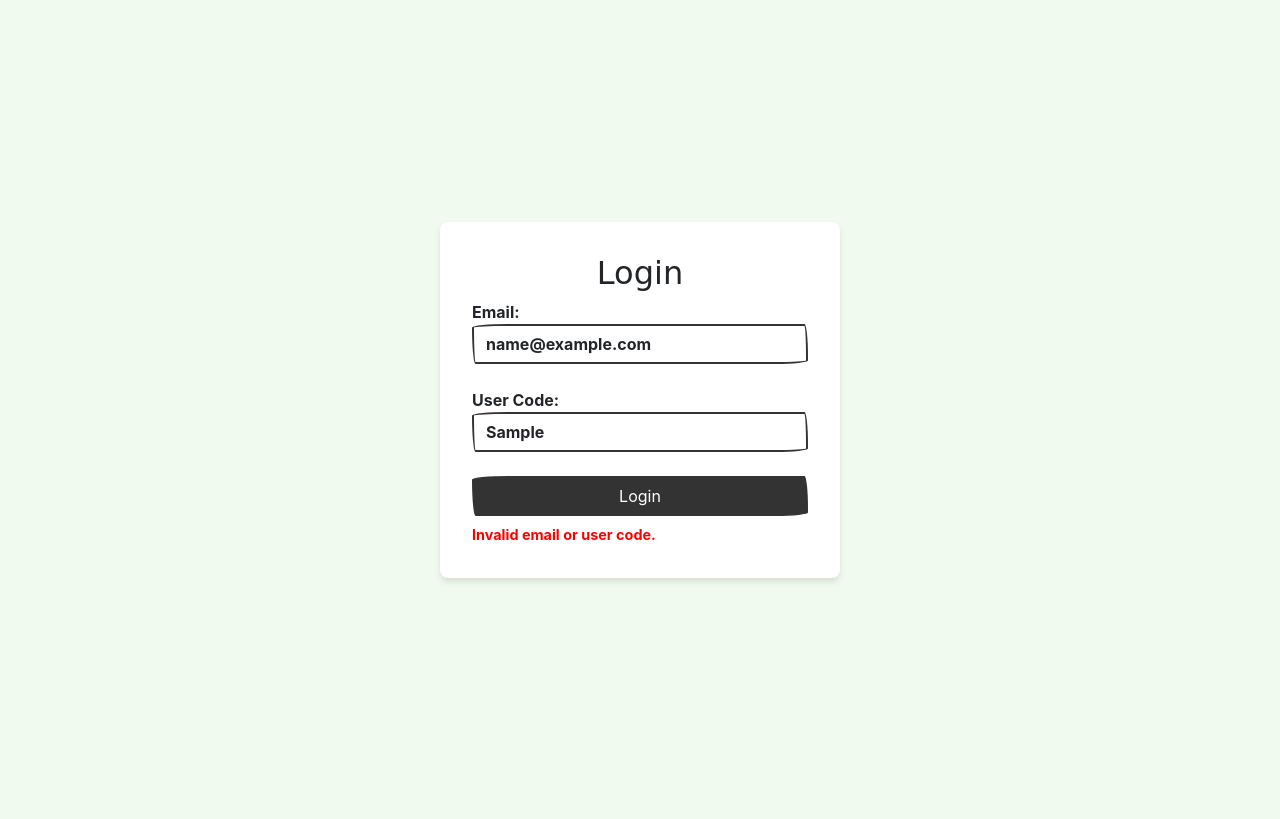
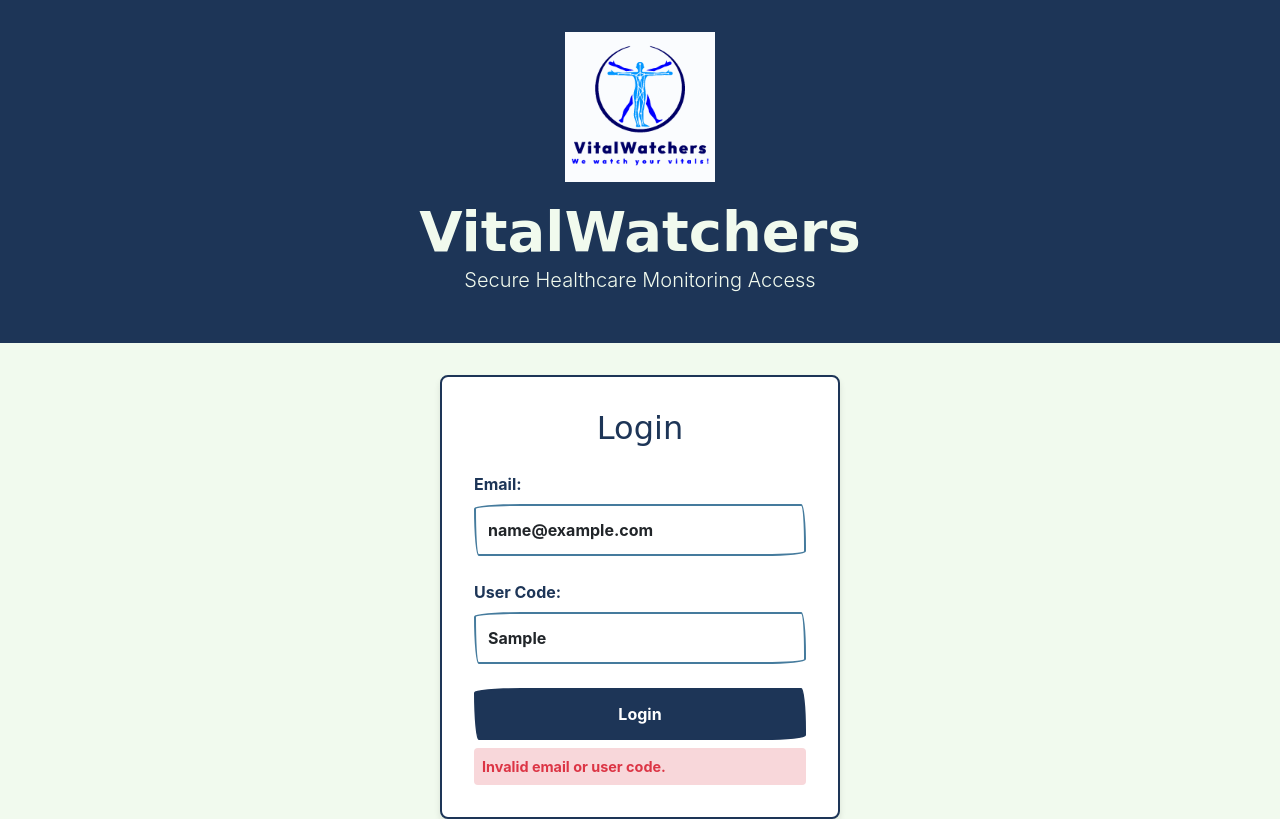
Before and after one commit to bhavneetbhargava1/VItalWatchersTeam7, a website: page public/login.html in a window 1280 px wide. Both pictures are taken after typing "name@example.com", "Sample" into the empty fields and a click on the button "Login". Drawn offline with nearby package versions, Linux system fonts and the light colour scheme; a web font is replaced by a local one.

Commit message:
Designed login

```diff
--- a/public/login.html
+++ b/public/login.html
@@ -6,13 +6,40 @@
     <title>Login - VitalWatchers</title>
     <link rel="stylesheet" href="https://cdnjs.cloudflare.com/ajax/libs/bootswatch/5.3.2/sketchy/bootstrap.min.css">
     <style>
+        :root {
+            --royal-blue: #1d3557;
+            --light-blue: #a8dadc;
+            --cream: #f1faee;
+            --medium-blue: #457b9d;
+            --highlight-blue: #e6f3f5;
+        }
+
         body {
-            background-color: #f1faee;
+            background-color: var(--cream);
+            min-height: 100vh;
             display: flex;
-            justify-content: center;
+            flex-direction: column;
             align-items: center;
-            min-height: 100vh;
+        }
+
+        .header-section {
+            background-color: var(--royal-blue);
+            padding: 2rem 0;
+            text-align: center;
+            color: var(--cream);
+            width: 100%;
+            margin-bottom: 2rem;
+        }
+
+        .header-section img {
+            height: 150px;
+            margin-bottom: 1rem;
+        }
+
+        .header-section h1 {
+            font-size: 3.5rem;
             margin: 0;
+            font-weight: bold;
         }
 
         .login-container {
@@ -21,27 +48,63 @@
             border-radius: 8px;
             box-shadow: 0 4px 6px rgba(0, 0, 0, 0.1);
             max-width: 400px;
-            width: 100%;
+            width: 90%;
+            border: 2px solid var(--royal-blue);
         }
 
         .form-group {
             margin-bottom: 1.5rem;
         }
 
+        .form-control {
+            border-color: var(--medium-blue);
+            padding: 0.75rem;
+        }
+
+        .form-control:focus {
+            border-color: var(--royal-blue);
+            box-shadow: 0 0 0 0.2rem rgba(29, 53, 87, 0.25);
+        }
+
         .btn-primary {
             width: 100%;
+            background-color: var(--royal-blue);
+            border-color: var(--royal-blue);
+            padding: 0.75rem;
+            font-weight: bold;
+        }
+
+        .btn-primary:hover {
+            background-color: var(--medium-blue);
+            border-color: var(--medium-blue);
         }
 
         .error-message {
-            color: red;
+            color: #dc3545;
             font-size: 0.9rem;
             margin-top: 0.5rem;
+            padding: 0.5rem;
+            background-color: #f8d7da;
+            border-radius: 4px;
+            display: none;
+        }
+
+        label {
+            color: var(--royal-blue);
+            font-weight: bold;
+            margin-bottom: 0.5rem;
         }
     </style>
 </head>
 <body>
+<div class="header-section">
+    <img src="../images/logo.png" alt="VitalWatchers Logo">
+    <h1>VitalWatchers</h1>
+    <p class="lead">Secure Healthcare Monitoring Access</p>
+</div>
+
 <div class="login-container">
-    <h2 class="text-center">Login</h2>
+    <h2 class="text-center mb-4" style="color: var(--royal-blue);">Login</h2>
     <form id="loginForm">
         <div class="form-group">
             <label for="email">Email:</label>
@@ -92,7 +155,7 @@
             } else {
                 const activate = confirm('Your account is not activated. Would you like to activate it now?');
                 if (activate) {
-                    user.activated = true; // Simulate activation
+                    user.activated = true;
                     alert('Your account has been activated. You can now log in.');
                     sessionStorage.setItem('isLoggedIn', true);
                     window.location.href = 'index.html';
```
